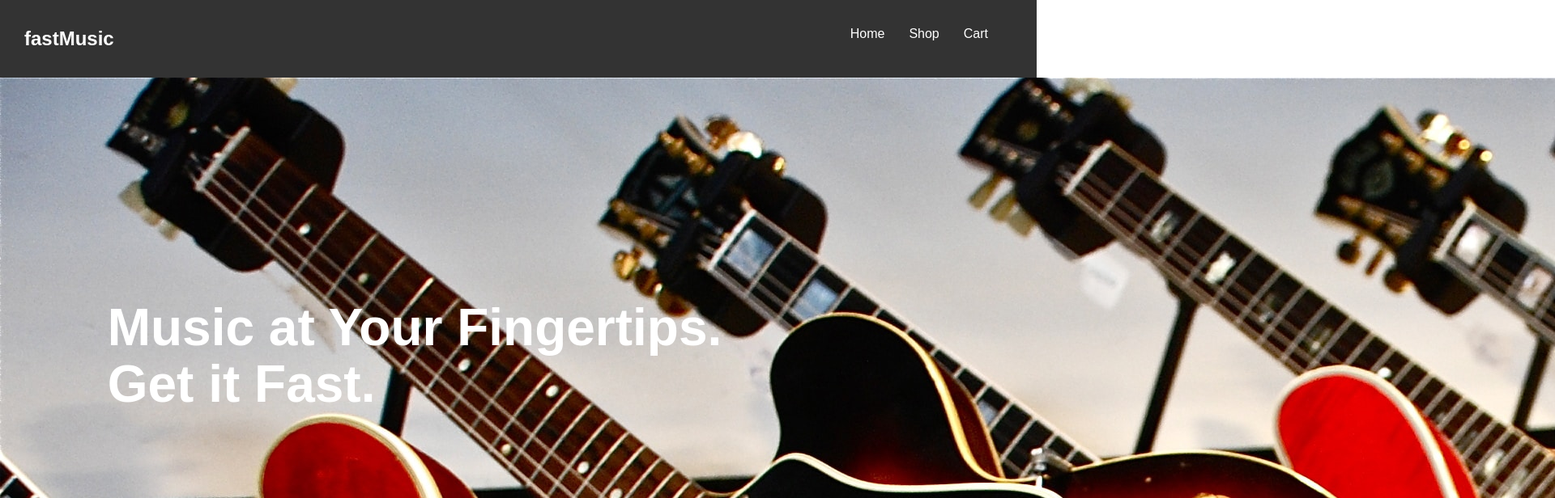
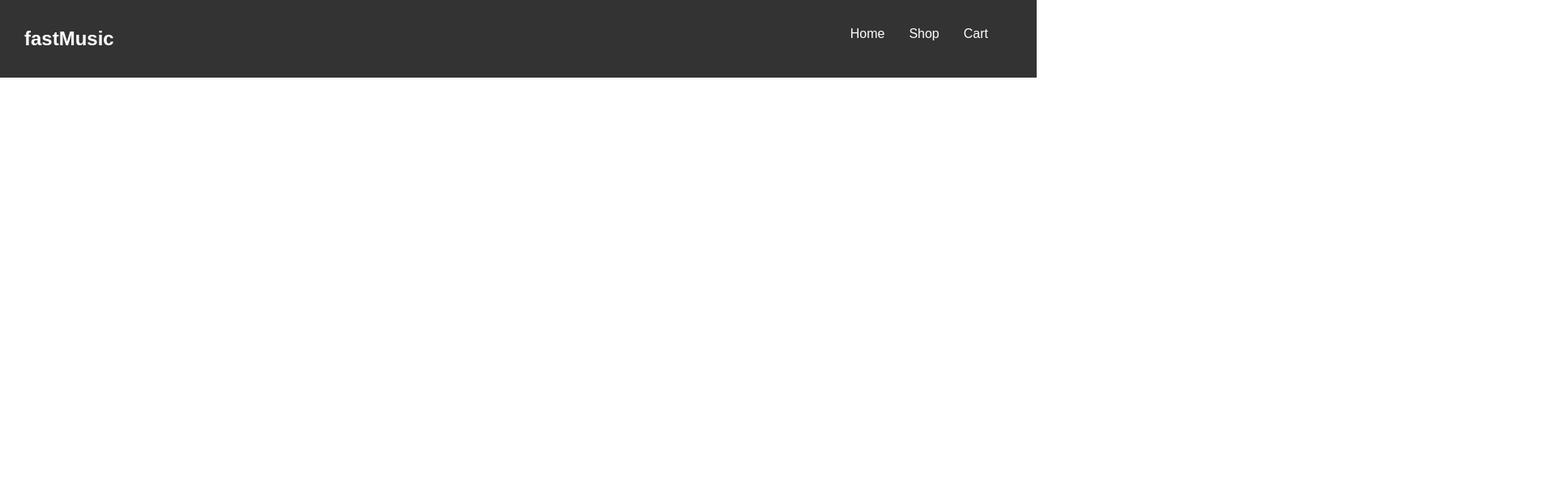
Before and after one commit to zachlamont/shopping-cart, a React (Vite) app: page / in a window 1280 px wide. Shown: the top 616 px of the page at 81% size, 1920 px wide, since content can reach past the window. Built offline with nearby package versions, Linux system fonts and the light colour scheme.

Commit message:
change home route from / to /shopping-cart

```diff
--- a/src/App.jsx
+++ b/src/App.jsx
@@ -61,7 +61,7 @@
       <BrowserRouter>
         <Navbar />
         <Routes>
-          <Route path="/" element={<Home />} />
+          <Route path="/shopping-cart" element={<Home />} />
           <Route
             path="/shop"
             element={<Shop products={products} addToCart={addToCart} />}
--- a/src/components/Navbar.jsx
+++ b/src/components/Navbar.jsx
@@ -4,13 +4,13 @@
 const Navbar = () => {
   return (
     <nav>
-      <Link to="/">
+      <Link to="/shopping-cart">
         <h2 className="logo">fastMusic</h2>
       </Link>
 
       <ul>
         <li>
-          <Link to="/">Home</Link>
+          <Link to="/shopping-cart">Home</Link>
         </li>
         <li>
           <Link to="/shop">Shop</Link>
--- a/vite.config.js
+++ b/vite.config.js
@@ -1,8 +1,8 @@
-import { defineConfig } from 'vite'
-import react from '@vitejs/plugin-react'
+import { defineConfig } from "vite";
+import react from "@vitejs/plugin-react";
 
 // Determine base dynamically based on environment
-const base = process.env.NODE_ENV === 'production' ? '/shopping-cart/' : '/';
+const base = process.env.NODE_ENV === "production" ? "/shopping-cart/" : "/";
 
 export default defineConfig({
   plugins: [react()],
```
